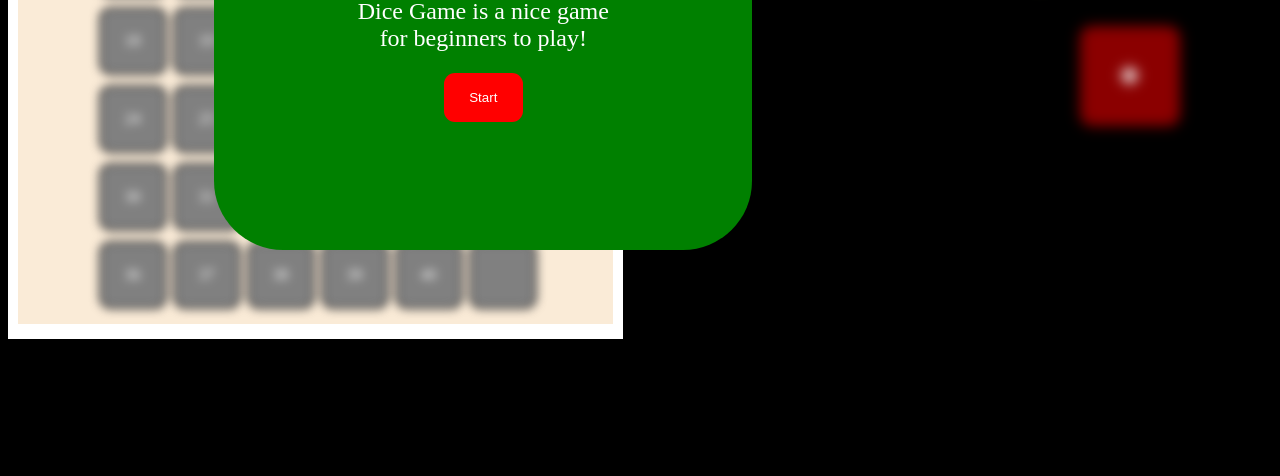
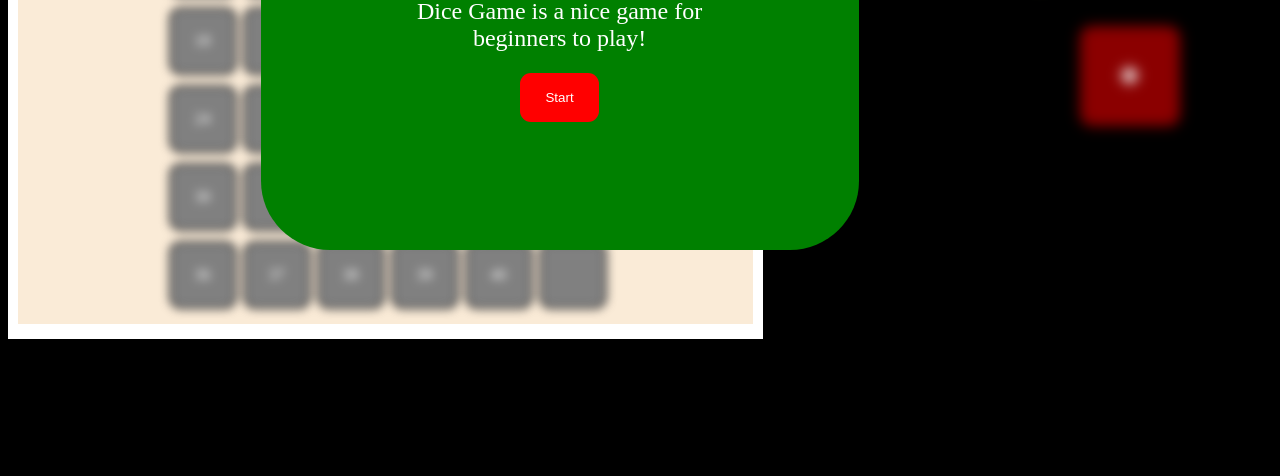
Before and after one commit to dogar107/Dice-Gamer, a plain HTML site: page index.html in a window 1280 px wide. Shown: the part 332-808 px from the top of the page. Drawn offline with nearby package versions, Linux system fonts and the light colour scheme.

Commit message:
ouoiuojuh

```diff
--- a/styles.css
+++ b/styles.css
@@ -420,7 +420,7 @@ position: relative;
     top:-1px;
     height:563px;
     background-color: antiquewhite;
-    width: 595px;
+    width: 735px;
     border-style: solid;
     border-color: white;
     border-image: initial;
```
